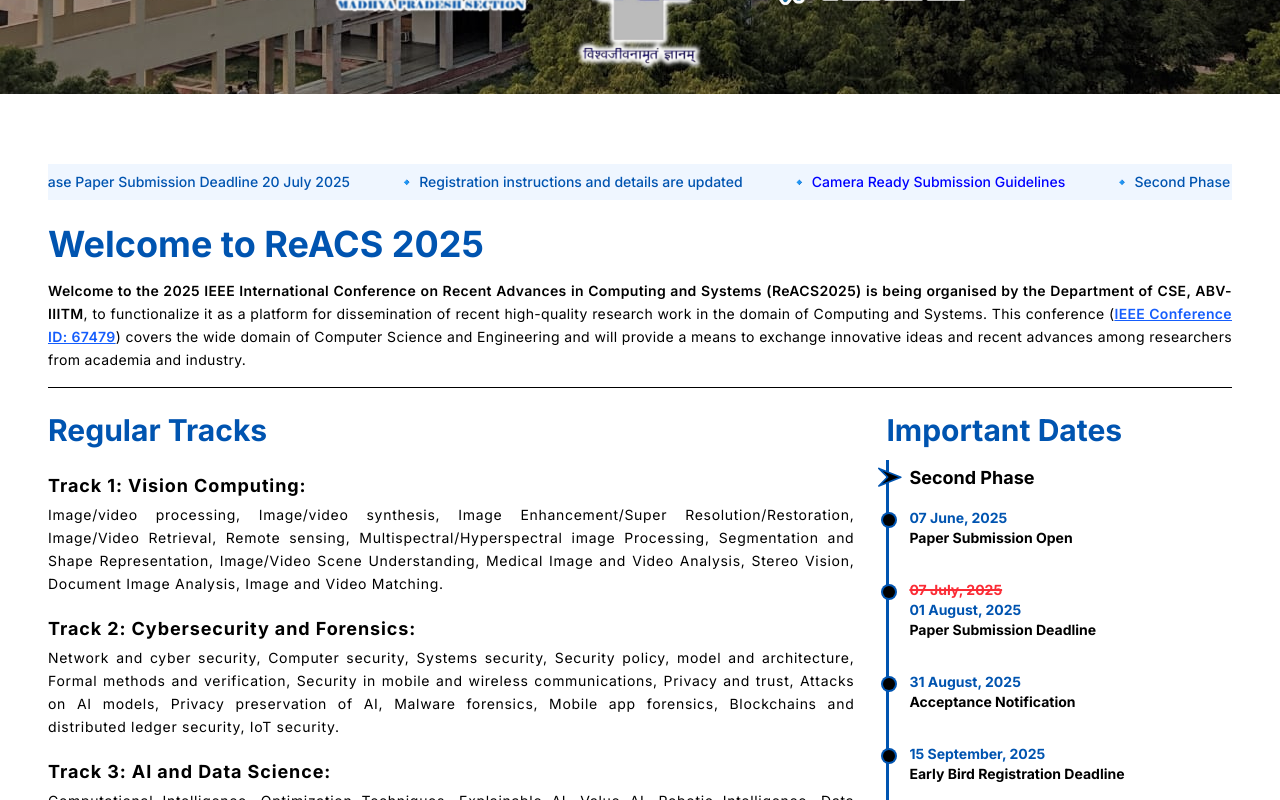
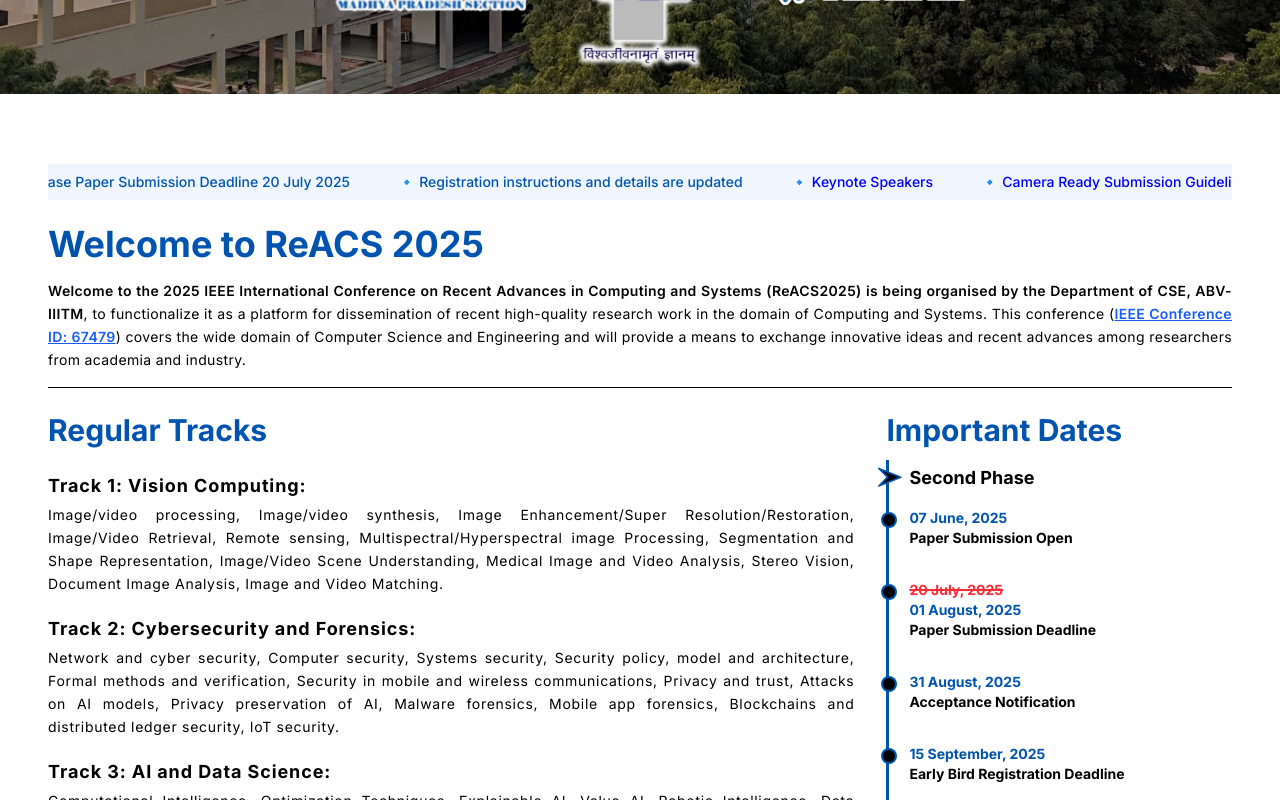
Before and after one commit to dewani12/ReACS_2025, a React (Vite) app in the folder frontend/: page / in a window 1280 px wide. Shown: the part 556-1356 px from the top of the page. Built offline with nearby package versions, Linux system fonts and the light colour scheme.

Commit message:
update: add Keynote Speakers link to MainSection, adjust paper submission deadline to 01 August 2025, and update early bird registration deadline to 21 July 2025

```diff
--- a/frontend/src/components/MainSection.jsx
+++ b/frontend/src/components/MainSection.jsx
@@ -41,6 +41,11 @@
         {
             text: "Registration instructions and details are updated",
             url: "/registration",
+        },
+        {
+            text: "Keynote Speakers",
+            url: "/speakers",
+            style: "color: blue;"
         },
         // {text:"First Phase Paper Submission Link",
         // url: "https://cmt3.research.microsoft.com/User/Login?ReturnUrl=%2FReACS2025%2F",
--- a/frontend/src/components/Timeline.jsx
+++ b/frontend/src/components/Timeline.jsx
@@ -37,8 +37,8 @@
             label: "Paper Submission Open",
         },
         {
-            oldDate: "07 July, 2025",
-            // newDate: "20 July, 2025",
+            // oldDate: "07 July, 2025",
+            oldDate: "20 July, 2025",
             newDate: "01 August, 2025",
             label: "Paper Submission Deadline",
         },
--- a/frontend/src/pages/Registration.jsx
+++ b/frontend/src/pages/Registration.jsx
@@ -9,7 +9,7 @@
         <div className="pb-5">
           <div className="text-2xl font-semibold">Important Dates (first-phase)</div>
           <ul className="mt-2 ml-5 list-disc space-y-2 text-sm">
-            <li><span className="font-semibold">Deadline for Early Bird Registration:</span> 15 July 2025</li>
+            <li><span className="font-semibold">Deadline for Early Bird Registration:</span> 21 July 2025</li>
             <li><span className="font-semibold">Deadline for Camera-Ready Submission:</span> 31 July 2025</li>
             <li><span className="font-semibold">All Registration Deadlines Close On:</span> 31 July 2025</li>
           </ul>
```
